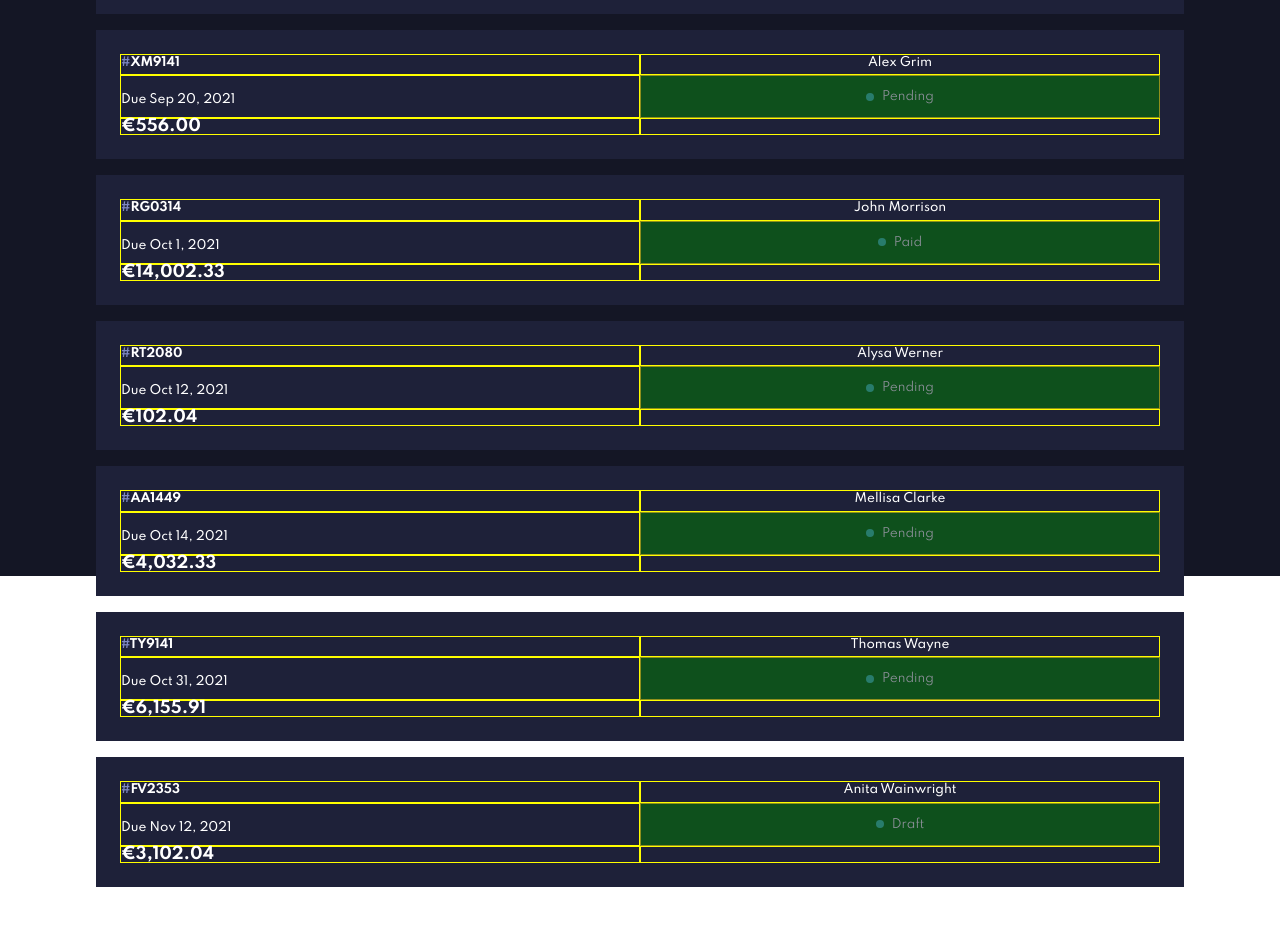
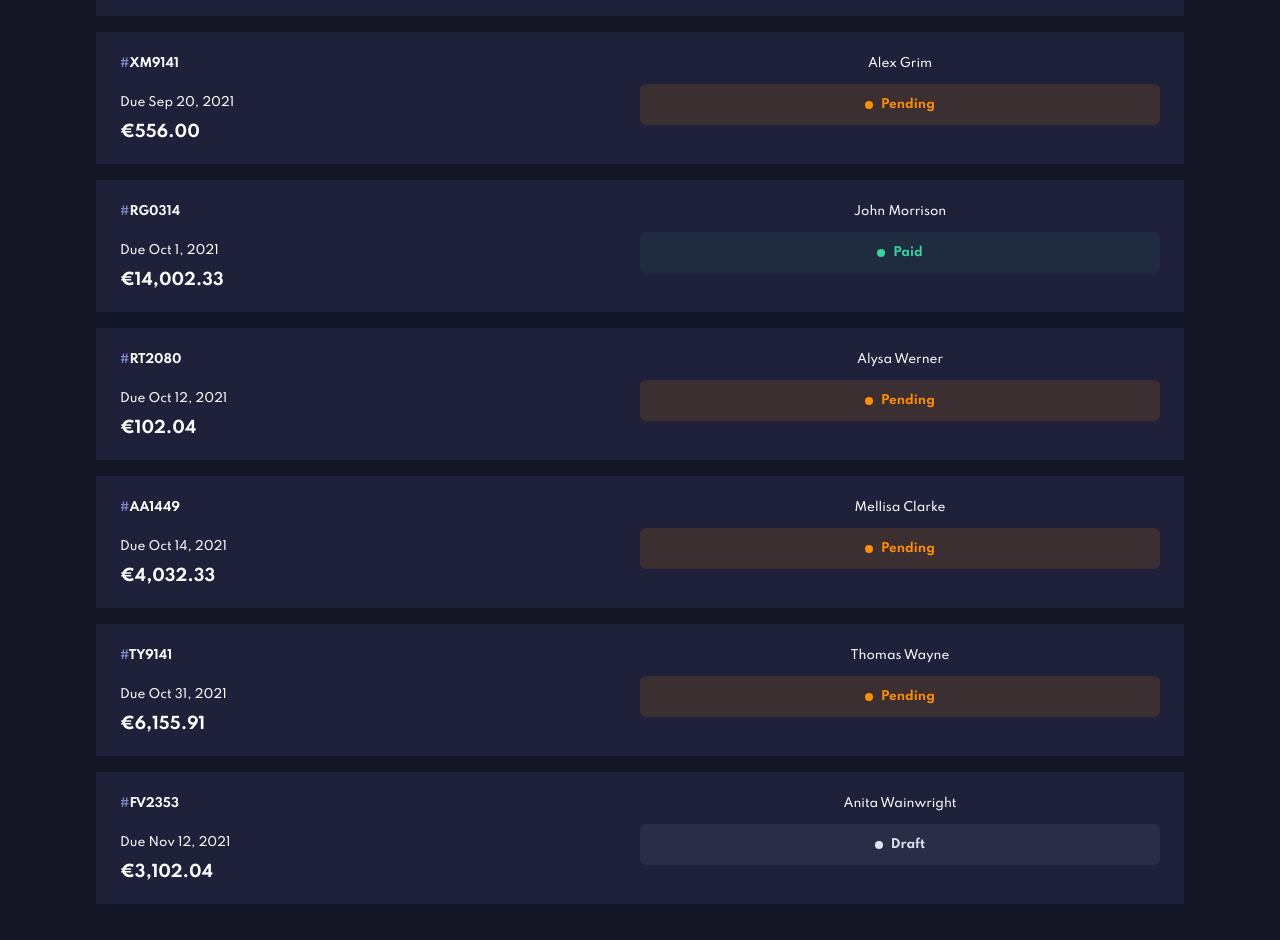
Before and after one commit to DavyFungALoi/angular-invoice-app, an Angular app: page / in a window 1280 px wide. Shown: the part 300-1240 px from the top of the page. Before the commit the page ends 1187 px from the top, so only its background shows below. Built offline with nearby package versions, Linux system fonts and the light colour scheme.

Commit message:
added the dynamic styling based on invoice status

```diff
--- a/src/app/Screens/invoice-overview-screen/invoice-overview-screen.component.scss
+++ b/src/app/Screens/invoice-overview-screen/invoice-overview-screen.component.scss
@@ -2,8 +2,8 @@
 
 .main {
   background-color: #141625;
-  height: 100vh;
   color: $font-color-primary;
+  padding-bottom: 20px;
 }
 .container{
   width: 85%;
--- a/src/app/components/invoice-card/invoice-card.component.html
+++ b/src/app/components/invoice-card/invoice-card.component.html
@@ -3,7 +3,7 @@
   <div class="item invoice-paymentDue">Due {{ invoice.paymentDue | date }}</div>
   <div class="item invoice-name">{{ invoice.clientName }}</div>
   <div class="item invoice-total">{{ invoice.total | currency: "EUR" }}</div>
-  <div class="item invoice-status">
+  <div class="item invoice-status" [ngClass]="invoiceStatusStyle">
     <div class="oval-small"></div>
     <div class="invoice-status-text">{{ invoice.status | titlecase }}</div>
   </div>
--- a/src/app/components/invoice-card/invoice-card.component.scss
+++ b/src/app/components/invoice-card/invoice-card.component.scss
@@ -36,23 +36,54 @@
     font-weight: 700;
   }
   .invoice-status {
+    margin-top: 5px;
+
     grid-area: status;
     display: flex;
     justify-content: center;
     align-items: center;
-    background-color: green;
     padding: 0.8125rem 17%;
-    opacity: 50%;
+    border-radius: 0.375rem;
+
     .invoice-status-text {
       margin-left: 0.5rem;
       line-height: 0.9375rem;
       opacity: 100%;
+      font-weight: 700;
     }
   }
   .placeholder {
     grid-area: placeholder;
   }
 }
-.item {
-  border: 1px solid yellow;
+///colors of statusus
+
+.paid {
+  background-color: rgba(51, 214, 159, 0.0571);
+
+  .invoice-status-text {
+    color: rgba(51, 214, 159, 1);
+  }
+  .oval-small {
+    background-color: rgba(51, 214, 159, 1);
+  }
 }
+.pending {
+  background-color: rgba(255, 143, 0, 0.13);
+  .invoice-status-text {
+    color: #ff8f00;
+  }
+  .oval-small {
+    background-color: #ff8f00;
+  }
+}
+
+.draft {
+  background-color: rgba(223, 227, 250, 0.0571);
+  .invoice-status-text {
+    color: #dfe3fa;
+  }
+  .oval-small {
+    background-color: #dfe3fa;
+  }
+}
--- a/src/app/components/invoice-card/invoice-card.component.ts
+++ b/src/app/components/invoice-card/invoice-card.component.ts
@@ -9,6 +9,9 @@ import { Invoice } from '../../models/invoice';
 export class InvoiceCardComponent implements OnInit {
   @Input() invoice: Invoice;
   constructor() {}
-
-  ngOnInit(): void {}
+  invoiceStatusStyle = '';
+  ngOnInit(): void {
+    this.invoiceStatusStyle = this.invoice.status;
+    console.log(this.invoice.status);
+  }
 }
```
